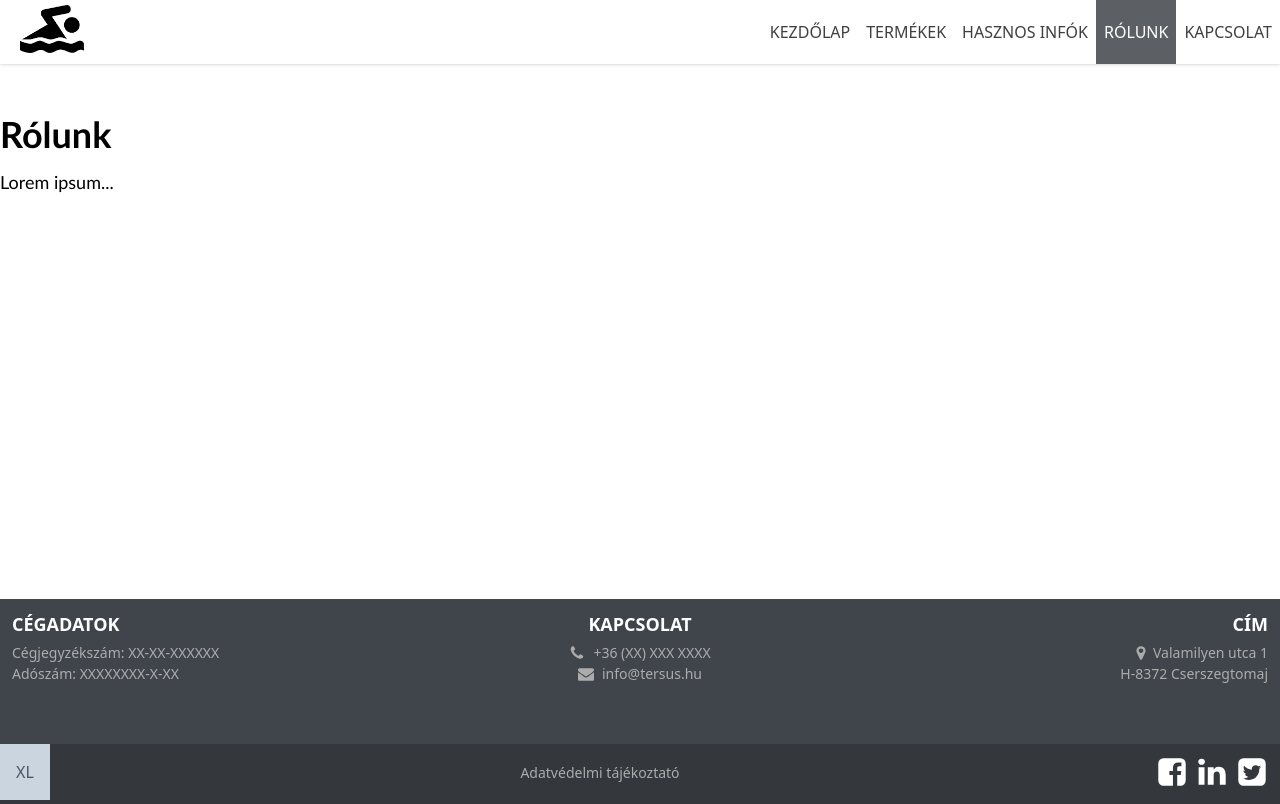
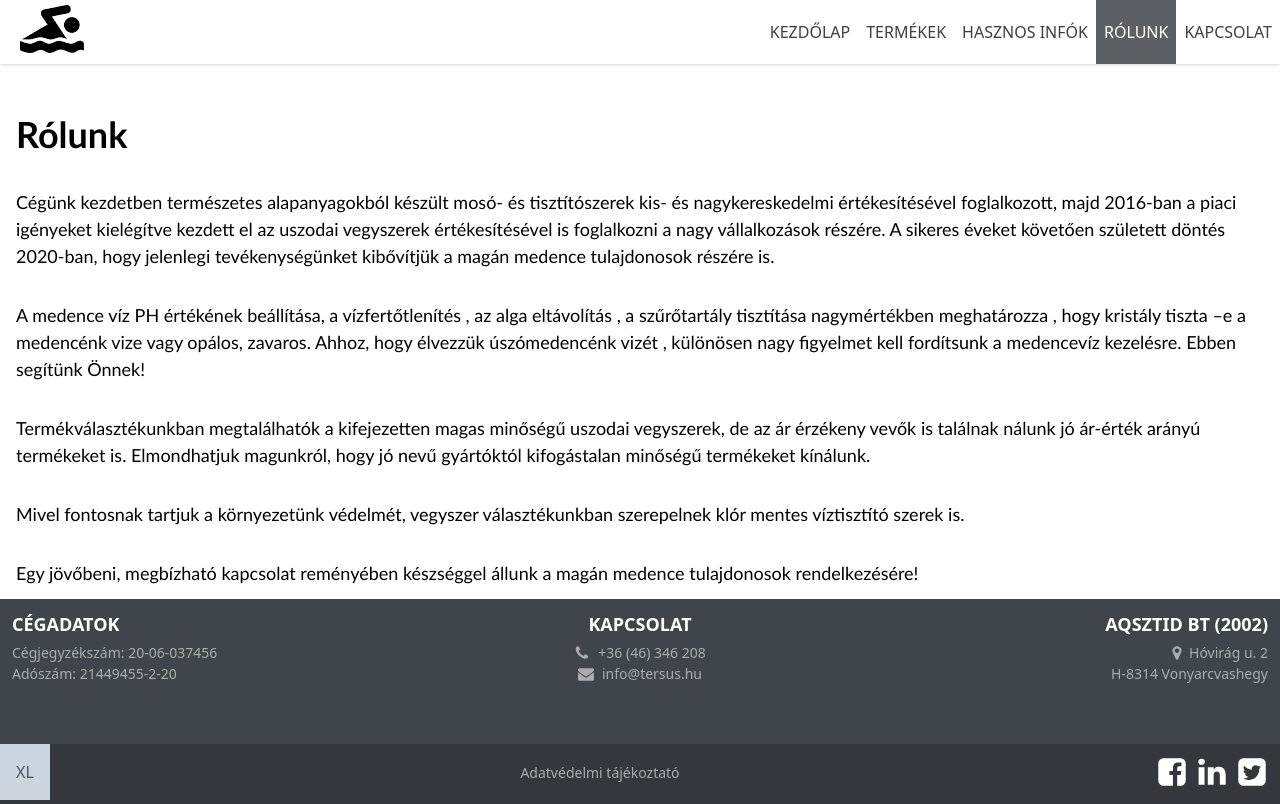
Before and after one commit to pgigler/tersus, a Gatsby site: page /rolunk in a window 1280 px wide. Built offline with nearby package versions, Linux system fonts and the light colour scheme; Gatsby itself is replaced by a stand-in of ours.

Commit message:
about us

```diff
--- a/gatsby-config.js
+++ b/gatsby-config.js
@@ -2,9 +2,9 @@ require("ts-node").register({ files: true });
 
 module.exports = {
 	siteMetadata: {
-		title: `TERSUS | Medencetisztítás`,
+		title: `AQSZTID | Medencetisztítás`,
 		description: `Medence- és egyéb tisztítószerekkel foglalkozó vállalkozás`,
-		author: `Tersus`,
+		author: `Aqsztid Bt`,
 	},
 	pathPrefix: `/tersus`,
 	plugins: [
--- a/src/components/footer.tsx
+++ b/src/components/footer.tsx
@@ -28,8 +28,8 @@ const Footer = () => {
 			<section className="flex flex-col items-center sm:flex-row sm:justify-between max-w-screen-xl mx-auto sm:items-start p-3">
 				<div className="pb-12 flex flex-col md:w-1/3 items-center sm:items-start">
 					<h2 className="text-white uppercase font-semibold text-lg mb-1">Cégadatok</h2>
-					<div>Cégjegyzékszám: XX-XX-XXXXXX</div>
-					<div>Adószám: XXXXXXXX-X-XX</div>
+					<div>Cégjegyzékszám: 20-06-037456</div>
+					<div>Adószám: 21449455-2-20</div>
 				</div>
 				<div id="kapcsolat" className="flex items-center flex-col md:w-1/3 pb-12">
 					<h2 className="text-white uppercase font-semibold text-lg mb-1">Kapcsolat</h2>
@@ -43,7 +43,7 @@ const Footer = () => {
 								<path d="M1600 1240q0 27-10 70.5t-21 68.5q-21 50-122 106-94 51-186 51-27 0-53-3.5t-57.5-12.5-47-14.5-55.5-20.5-49-18q-98-35-175-83-127-79-264-216t-216-264q-48-77-83-175-3-9-18-49t-20.5-55.5-14.5-47-12.5-57.5-3.5-53q0-92 51-186 56-101 106-122 25-11 68.5-21t70.5-10q14 0 21 3 18 6 53 76 11 19 30 54t35 63.5 31 53.5q3 4 17.5 25t21.5 35.5 7 28.5q0 20-28.5 50t-62 55-62 53-28.5 46q0 9 5 22.5t8.5 20.5 14 24 11.5 19q76 137 174 235t235 174q2 1 19 11.5t24 14 20.5 8.5 22.5 5q18 0 46-28.5t53-62 55-62 50-28.5q14 0 28.5 7t35.5 21.5 25 17.5q25 15 53.5 31t63.5 35 54 30q70 35 76 53 3 7 3 21z" />
 							</svg>
 						</span>
-						<span>+36 (XX) XXX XXXX</span>
+						<span>+36 (46) 346 208</span>
 					</div>
 					<div>
 						<a
@@ -63,7 +63,7 @@ const Footer = () => {
 					</div>
 				</div>
 				<div className="flex flex-col md:w-1/3 items-center sm:items-end">
-					<h2 className="text-white uppercase font-semibold text-lg mb-1">CÍM</h2>
+					<h2 className="text-white uppercase font-semibold text-lg mb-1">AQSZTID Bt (2002)</h2>
 					<div className="hover:text-brand-blue">
 						<a
 							href="https://www.google.com/maps/place/Cserszegtomaj,+8372/@46.8018213,17.2429432,17.61z/data=!4m5!3m4!1s0x47691c52e234bf31:0x5b1ff7e39c7a89df!8m2!3d46.8036121!4d17.2327563"
@@ -77,10 +77,10 @@ const Footer = () => {
 								>
 									<path d="M1152 640q0-106-75-181t-181-75-181 75-75 181 75 181 181 75 181-75 75-181zm256 0q0 109-33 179l-364 774q-16 33-47.5 52t-67.5 19-67.5-19-46.5-52l-365-774q-33-70-33-179 0-212 150-362t362-150 362 150 150 362z" />
 								</svg>
-								<span itemProp="PostalAddress">Valamilyen utca 1</span>
+								<span itemProp="PostalAddress">Hóvirág u. 2</span>
 							</div>
 							<div itemScope itemType="http://schema.org/postalAddress">
-								H-<span itemProp="PostalCode">8372</span> Cserszegtomaj
+								H-<span itemProp="PostalCode">8314</span> Vonyarcvashegy
 							</div>
 						</a>
 					</div>
--- a/src/pages/adatvedelmi-tajekoztato.tsx
+++ b/src/pages/adatvedelmi-tajekoztato.tsx
@@ -8,7 +8,7 @@ const PrivacyPolicyPage = () => (
 		<div className="container p-4 text-brand-grayt">
 			<h1 className="text-3xl uppercase mb-8">Adatvédelmi tájékoztató</h1>
 			<p>
-				TERSUS understands that the customer’s privacy is important. In respect of the privacy of the Firm’s
+                Aqsztid Bt understands that the customer’s privacy is important. In respect of the privacy of the Firm’s
 				contacts, personal data will be collected and used only in ways described in this document.
 			</p>
 			<h2 className="text-xl font-semibold py-4">Purpose</h2>
@@ -19,24 +19,24 @@ const PrivacyPolicyPage = () => (
 			<h2 className="text-xl font-semibold py-4">Audience</h2>
 			<p>
 				This policy refers to employees, contractors, consultants, temporary employees, and all other workers at
-				TERSUS, including all personnel affiliated with third parties who provide personally identifiable
+				Aqsztid Bt, including all personnel affiliated with third parties who provide personally identifiable
 				information to the Firm.
 			</p>
 			<h2 className="text-xl font-semibold py-4">Information About Us</h2>
 			<p>
-				TERSUS is a limited company registered address at 8372 Cserszegtomaj, Valamilyen utca 1, 1st floor,
+                Aqsztid Bt is a limited company registered address at 8314 Vonyarcvashegy, Hóvirág u. 2,
 				e-mail:{" "}
 				<a className="text-brand-blue" href="mailto:info@tersus.hu">
 					info@tersus.hu
 				</a>
-				, telephone: +XX (X) XXX XXXX, website:{" "}
+				, telephone: +36 (46) 346 208, website:{" "}
 				<a className="text-brand-blue" href="https://tersus.hu/">
 					tersus.hu
 				</a>
 				.
 			</p>
 			<h2 className="text-xl font-semibold py-4">Your rights</h2>
-			<p className="mb-2">Anyone providing personal information to TERSUS has the rights according to GDPR:</p>
+			<p className="mb-2">Anyone providing personal information to Aqsztid Bt has the rights according to GDPR:</p>
 			<ul className="list-disc ml-8">
 				<li>
 					Right of access: You have the right to obtain confirmation as to whether or not your personal data
@@ -72,7 +72,7 @@ const PrivacyPolicyPage = () => (
 				particular by reference to an identifier’.
 			</p>
 			<p>
-				When contacting TERSUS via e-mail or other communication platform, the following personal information
+				When contacting Aqsztid Bt via e-mail or other communication platform, the following personal information
 				may be requested:
 			</p>
 			<ul className="list-disc ml-8">
--- a/src/pages/rolunk.tsx
+++ b/src/pages/rolunk.tsx
@@ -6,9 +6,38 @@ const AboutUsPage = () => {
 	return (
 		<Layout>
 			<SEO title="Rólunk" />
-			<div className="container">
+			<div className="container px-4">
 				<h1 className="pt-12 text-4xl leading-tight font-semibold">Rólunk</h1>
-				<p className="text-lg mt-3">Lorem ipsum...</p>
+				<p className="text-lg my-8">
+					Cégünk kezdetben természetes alapanyagokból készült mosó- és tisztítószerek kis- és nagykereskedelmi
+					értékesítésével foglalkozott, majd 2016-ban a piaci igényeket kielégítve kezdett el az uszodai
+					vegyszerek értékesítésével is foglalkozni a nagy vállalkozások részére. A sikeres éveket követően
+					született döntés 2020-ban, hogy jelenlegi tevékenységünket kibővítjük a magán medence tulajdonosok
+					részére is.
+				</p>
+
+				<p className="text-lg mb-8">
+					A medence víz PH értékének beállítása, a vízfertőtlenítés , az alga eltávolítás , a szűrőtartály
+					tisztítása nagymértékben meghatározza , hogy kristály tiszta –e a medencénk vize vagy opálos,
+					zavaros. Ahhoz, hogy élvezzük úszómedencénk vizét , különösen nagy figyelmet kell fordítsunk a
+					medencevíz kezelésre. Ebben segítünk Önnek!
+				</p>
+
+				<p className="text-lg mb-8">
+					Termékválasztékunkban megtalálhatók a kifejezetten magas minőségű uszodai vegyszerek, de az ár
+					érzékeny vevők is találnak nálunk jó ár-érték arányú termékeket is. Elmondhatjuk magunkról, hogy jó
+					nevű gyártóktól kifogástalan minőségű termékeket kínálunk.
+				</p>
+
+				<p className="text-lg mb-8">
+					Mivel fontosnak tartjuk a környezetünk védelmét, vegyszer választékunkban szerepelnek klór mentes
+					víztisztító szerek is.
+				</p>
+
+				<p className="text-lg my-8">
+					Egy jövőbeni, megbízható kapcsolat reményében készséggel állunk a magán medence tulajdonosok
+					rendelkezésére!
+				</p>
 			</div>
 		</Layout>
 	);
```
